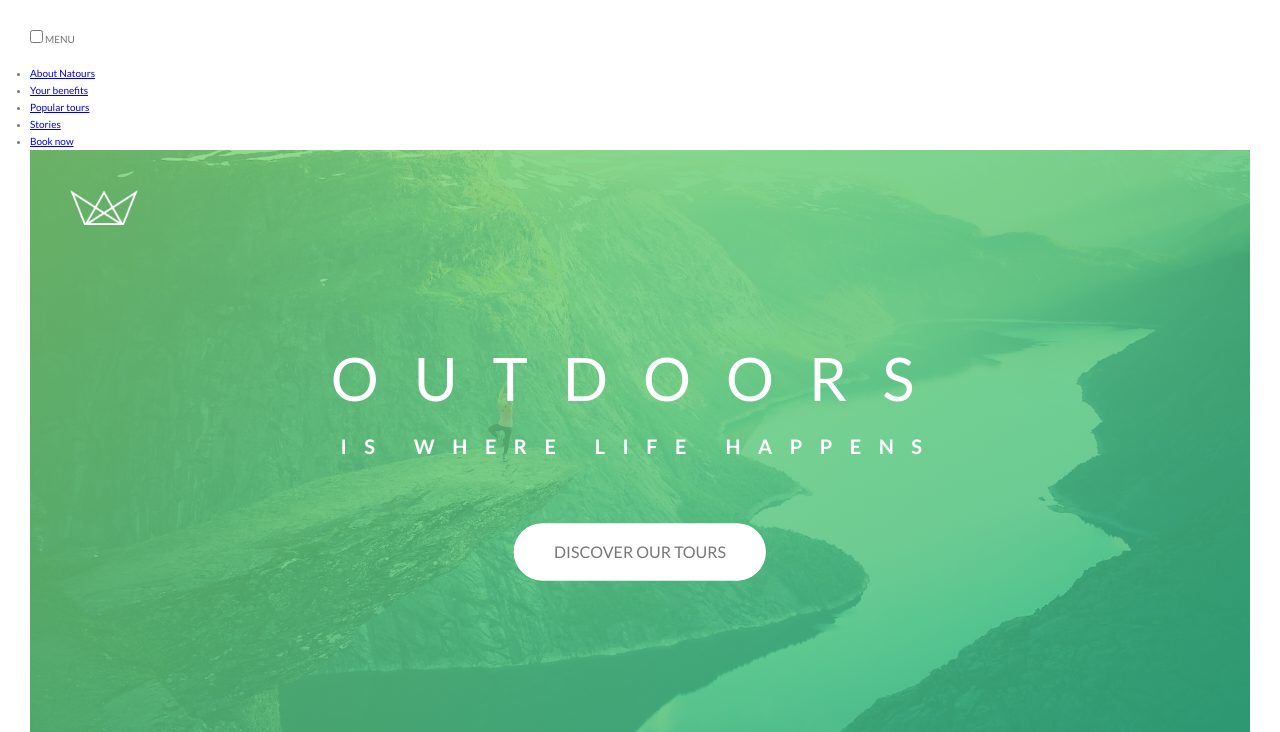
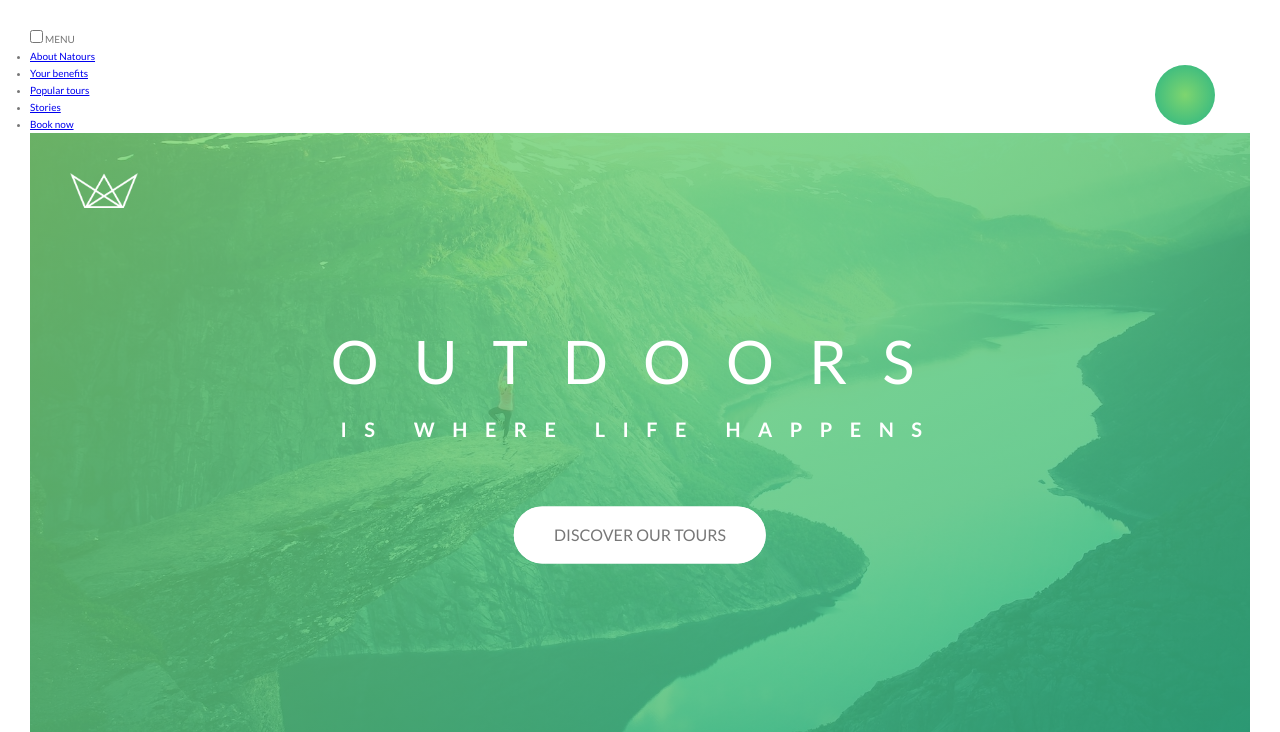
Before and after one commit to JK1320/css-advanced-natours-udemy1, a website: page index.html in a window 1280 px wide. Shown: the top 732 px of the page. Drawn offline with nearby package versions, Linux system fonts and the light colour scheme; files that its build step writes are made by us from their sources; files whose address does not match are found by name.

Commit message:
import navigation file to main.scss

```diff
--- a/sass/main.scss
+++ b/sass/main.scss
@@ -18,5 +18,6 @@
 @import "layout/grid";
 @import "layout/header";
 @import "layout/footer";
+@import "layout/navigation";
 
 @import "pages/home";
```
